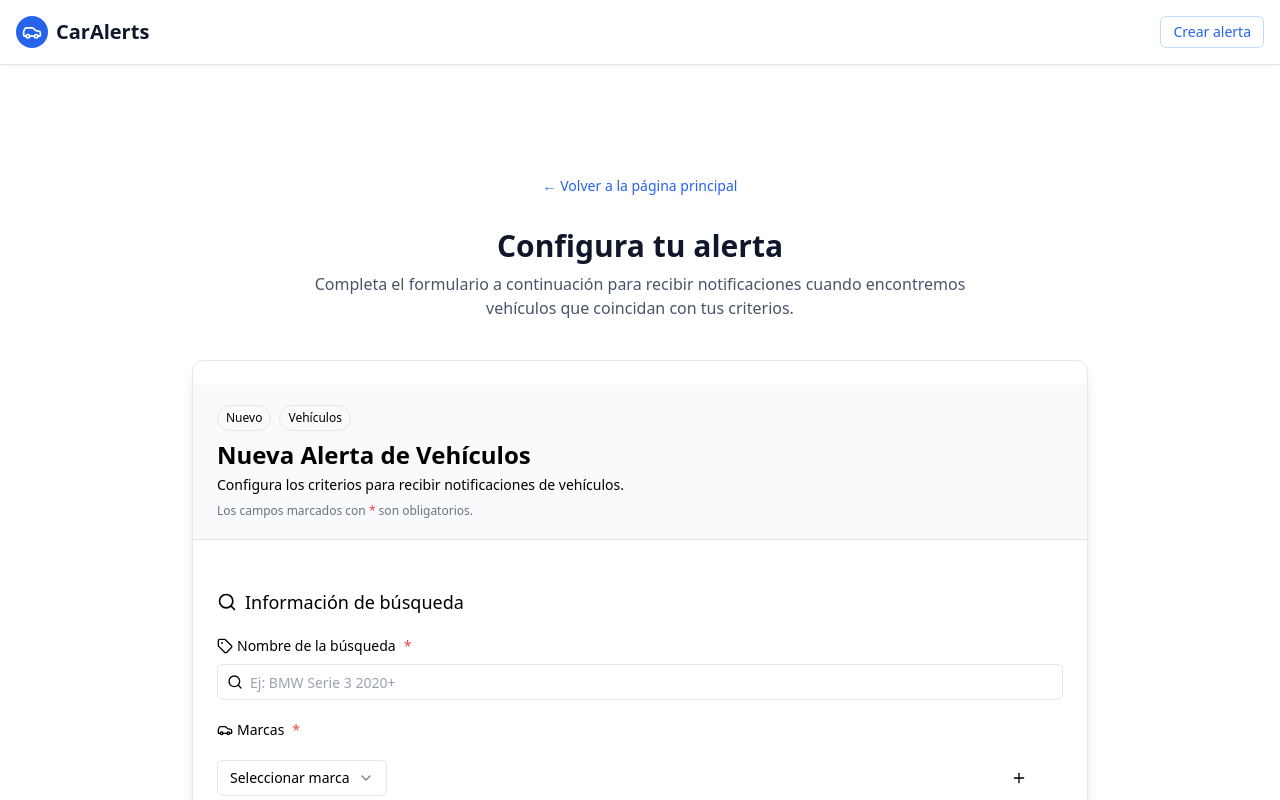
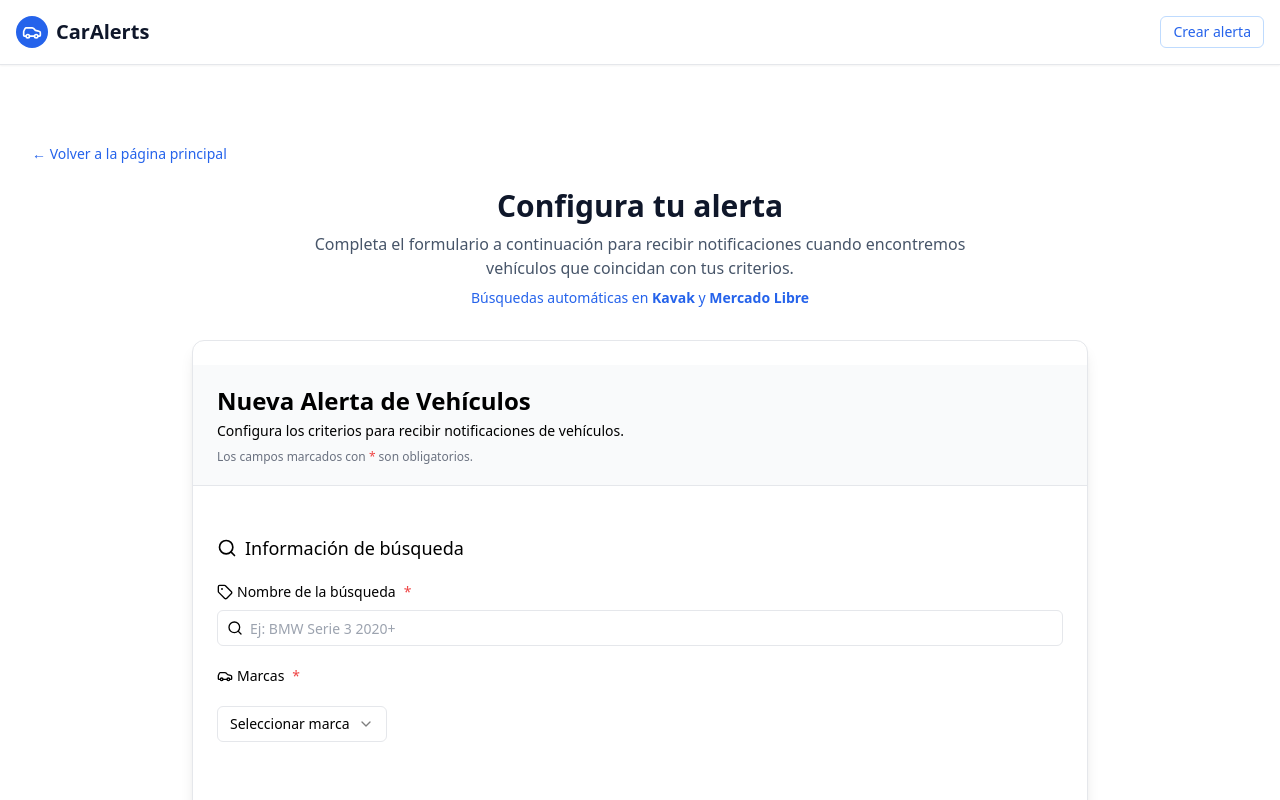
Before and after one commit to Pantera29/caralerts, a React (Vite) app: page / in a window 1280 px wide. Both pictures are taken after a click on the button "Crear alerta". Shown: the top 800 px of the page. Built offline with nearby package versions, Linux system fonts and the light colour scheme.

Commit message:
ajustes varios landing y formulario

```diff
--- a/src/components/AlertForm.tsx
+++ b/src/components/AlertForm.tsx
@@ -13,7 +13,6 @@ import {
   DollarSign,
   Gauge,
   Send,
-  Plus,
   Tag
 } from "lucide-react";
 import { motion } from "framer-motion";
@@ -238,14 +237,6 @@ export function AlertForm() {
         <Card className="w-full max-w-4xl mx-auto border border-gray-200 shadow-lg rounded-xl overflow-hidden bg-white">
           <CardHeader className="bg-gray-50 border-b border-gray-200 px-6 py-5">
             <motion.div variants={itemVariants}>
-              <div className="flex items-center gap-2 mb-2">
-                <Badge variant="outline" className="text-primary bg-primary/10 hover:bg-primary/20 px-2 py-1 text-xs font-medium">
-                  Nuevo
-                </Badge>
-                <Badge variant="outline" className="text-muted-foreground bg-muted hover:bg-muted/80 px-2 py-1 text-xs font-medium">
-                  Vehículos
-                </Badge>
-              </div>
               <CardTitle className="text-2xl font-semibold text-foreground">Nueva Alerta de Vehículos</CardTitle>
               <CardDescription className="text-muted-foreground mt-1">
                 Configura los criterios para recibir notificaciones de vehículos.
@@ -343,7 +334,6 @@ export function AlertForm() {
                           ))}
                         </SelectContent>
                       </Select>
-                      <Plus className="h-4 w-4 text-muted-foreground absolute right-9 top-2.5" />
                     </div>
                     {formErrors.marcas && (
                       <p className="text-xs text-destructive mt-1">{formErrors.marcas}</p>
@@ -425,13 +415,8 @@ export function AlertForm() {
                           value={formData.precio_maximo}
                           onChange={handleInputChange}
                           required
-                          className="pr-24"
+                          className={`transition-all ${formErrors.precio_maximo ? 'border-destructive' : ''}`}
                         />
-                        <div className="absolute right-3 top-2.5">
-                          <Badge variant="outline" className="text-xs font-normal bg-muted/50">
-                            {formatCurrency(formData.precio_maximo)}
-                          </Badge>
-                        </div>
                       </div>
                     </div>
 
@@ -450,13 +435,8 @@ export function AlertForm() {
                           value={formData.kilometraje_maximo}
                           onChange={handleInputChange}
                           required
-                          className="pr-16"
+                          className={`transition-all ${formErrors.kilometraje_maximo ? 'border-destructive' : ''}`}
                         />
-                        <div className="absolute right-3 top-2.5">
-                          <Badge variant="outline" className="text-xs font-normal bg-muted/50">
-                            {formData.kilometraje_maximo.toLocaleString()} km
-                          </Badge>
-                        </div>
                       </div>
                     </div>
                   </div>
--- a/src/components/LandingPage.tsx
+++ b/src/components/LandingPage.tsx
@@ -90,6 +90,11 @@ export function LandingPage({
               <p className="text-xl text-slate-600 dark:text-slate-300 max-w-3xl mx-auto">
                 Configura alertas personalizadas y recibe notificaciones en Telegram cuando encontremos vehículos que coincidan con tus criterios de búsqueda.
               </p>
+              <div className="flex items-center justify-center mt-3">
+                <p className="text-lg font-medium text-blue-600 dark:text-blue-400">
+                  Búsquedas automáticas en <span className="font-bold">Kavak</span> y <span className="font-bold">Mercado Libre</span>
+                </p>
+              </div>
             </motion.div>
 
             {/* CTA Button */}
@@ -159,19 +164,26 @@ export function LandingPage({
         </div>
       ) : (
         <div className="bg-white min-h-screen pt-16">
-          <div className="container mx-auto px-4 py-10">
-            <div className="flex flex-col items-center mb-10">
+          <div className="container mx-auto px-4 py-2">
+            <div className="w-full flex flex-col mb-8">
+              <div className="w-full flex justify-start mb-4">
                 <Button
                   onClick={() => handleSetShowForm(false)}
                   variant="ghost"
-                className="mb-6 text-blue-600"
+                  className="text-blue-600"
                 >
                   ← Volver a la página principal
                 </Button>
+              </div>
+              <div className="text-center">
                 <h2 className="text-3xl font-bold text-slate-900 mb-2">Configura tu alerta</h2>
-              <p className="text-slate-600 max-w-2xl text-center">
+                <p className="text-slate-600 max-w-2xl mx-auto">
                   Completa el formulario a continuación para recibir notificaciones cuando encontremos vehículos que coincidan con tus criterios.
                 </p>
+                <p className="text-blue-600 text-sm font-medium mt-2">
+                  Búsquedas automáticas en <span className="font-bold">Kavak</span> y <span className="font-bold">Mercado Libre</span>
+                </p>
+              </div>
             </div>
             <AlertForm />
           </div>
--- a/src/components/LandingPageGreen.tsx
+++ b/src/components/LandingPageGreen.tsx
@@ -90,6 +90,11 @@ export function LandingPageGreen({
               <p className="text-xl text-slate-600 dark:text-slate-300 max-w-3xl mx-auto">
                 Configura alertas personalizadas y recibe notificaciones en Telegram cuando encontremos vehículos que coincidan con tus criterios de búsqueda.
               </p>
+              <div className="flex items-center justify-center mt-3">
+                <p className="text-lg font-medium text-green-600 dark:text-green-400">
+                  Búsquedas automáticas en <span className="font-bold">Kavak</span> y <span className="font-bold">Mercado Libre</span>
+                </p>
+              </div>
             </motion.div>
 
             {/* CTA Button */}
@@ -159,19 +164,26 @@ export function LandingPageGreen({
         </div>
       ) : (
         <div className="bg-white min-h-screen pt-16">
-          <div className="container mx-auto px-4 py-10">
-            <div className="flex flex-col items-center mb-10">
+          <div className="container mx-auto px-4 py-2">
+            <div className="w-full flex flex-col mb-8">
+              <div className="w-full flex justify-start mb-4">
                 <Button
                   onClick={() => handleSetShowForm(false)}
                   variant="ghost"
-                className="mb-6 text-green-600"
+                  className="text-green-600"
                 >
                   ← Volver a la página principal
                 </Button>
+              </div>
+              <div className="text-center">
                 <h2 className="text-3xl font-bold text-slate-900 mb-2">Configura tu alerta</h2>
-              <p className="text-slate-600 max-w-2xl text-center">
+                <p className="text-slate-600 max-w-2xl mx-auto">
                   Completa el formulario a continuación para recibir notificaciones cuando encontremos vehículos que coincidan con tus criterios.
                 </p>
+                <p className="text-green-600 text-sm font-medium mt-2">
+                  Búsquedas automáticas en <span className="font-bold">Kavak</span> y <span className="font-bold">Mercado Libre</span>
+                </p>
+              </div>
             </div>
             <AlertForm />
           </div>
```
Lines whose indentation alone changed are shown as unchanged.
